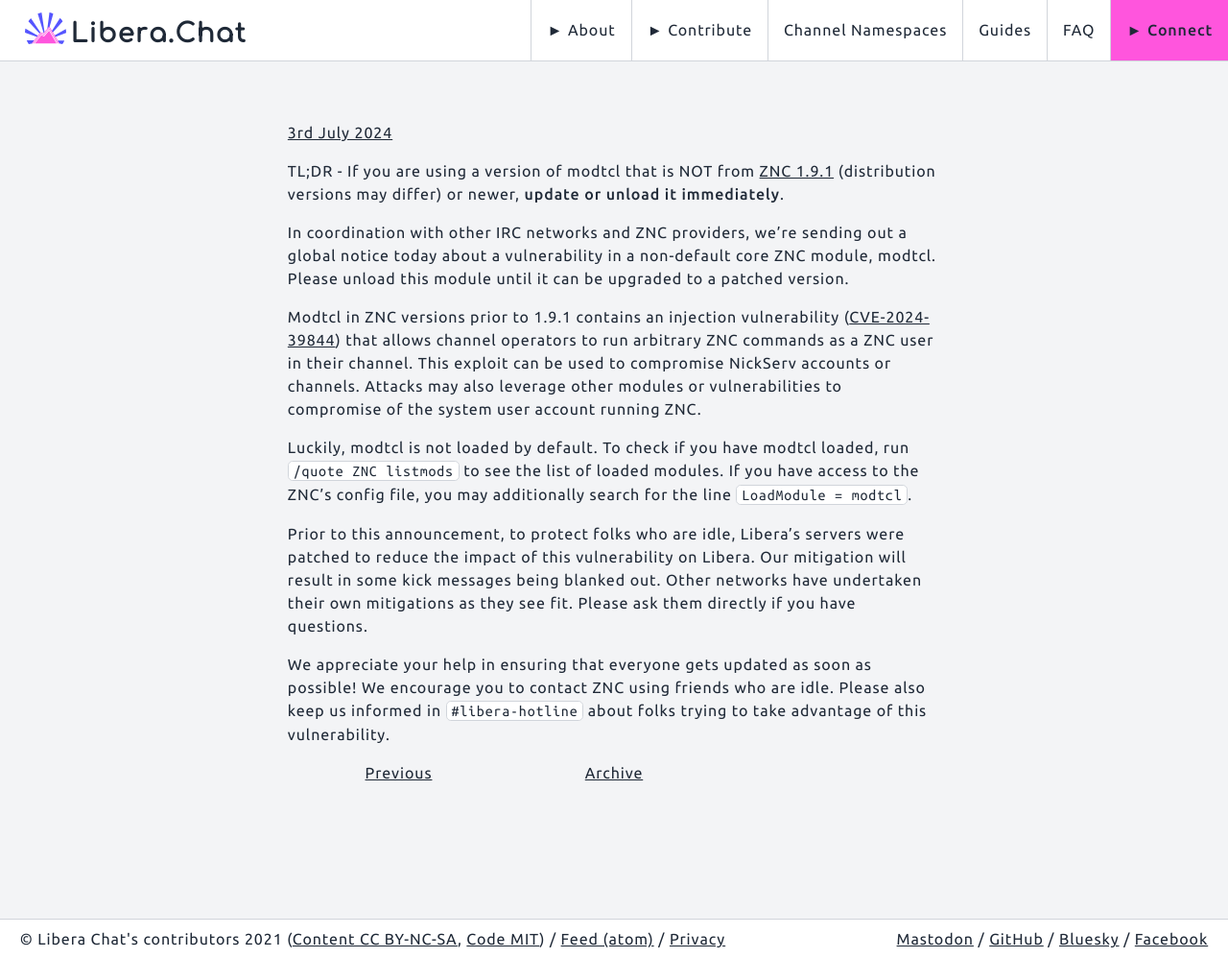
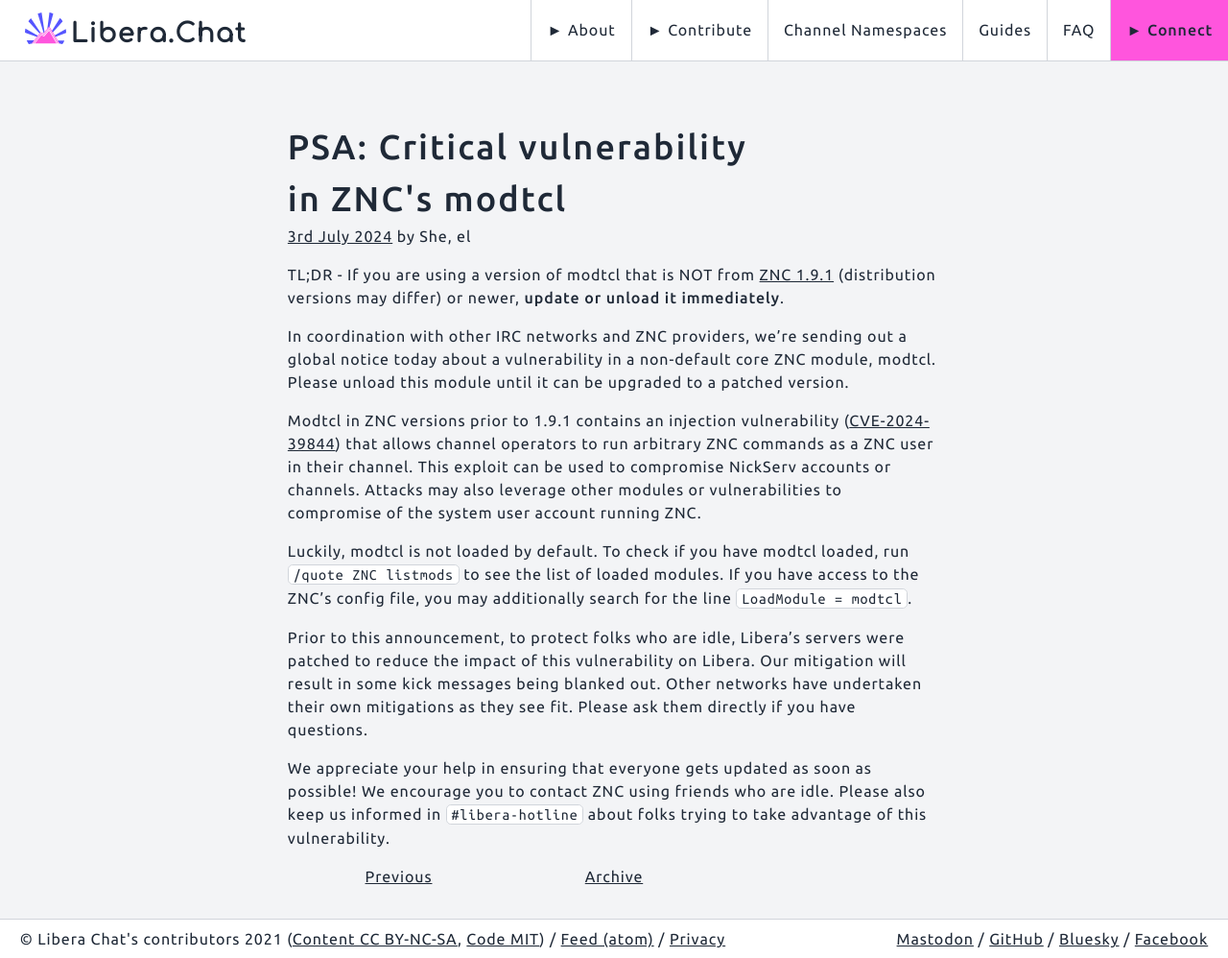
Before and after one commit to Libera-Chat/libera-chat.github.io, a Jekyll site: the page built from content/_posts/2024-07-03-zncpsa.md, in a window 1280 px wide and 998 px high. Shown: the whole window at 96% size. Built offline with Jekyll 4.4.1, drawn with Linux system fonts in a browser that asks for light colours.

Commit message:
Fix blog title

```diff
--- a/content/_posts/2024-07-03-zncpsa.md
+++ b/content/_posts/2024-07-03-zncpsa.md
@@ -1,5 +1,5 @@
 ---
-title: PSA: Critical vulnerability in ZNC's modtcl
+title: "PSA: Critical vulnerability in ZNC's modtcl"
 author: She, el
 ---
 
```
